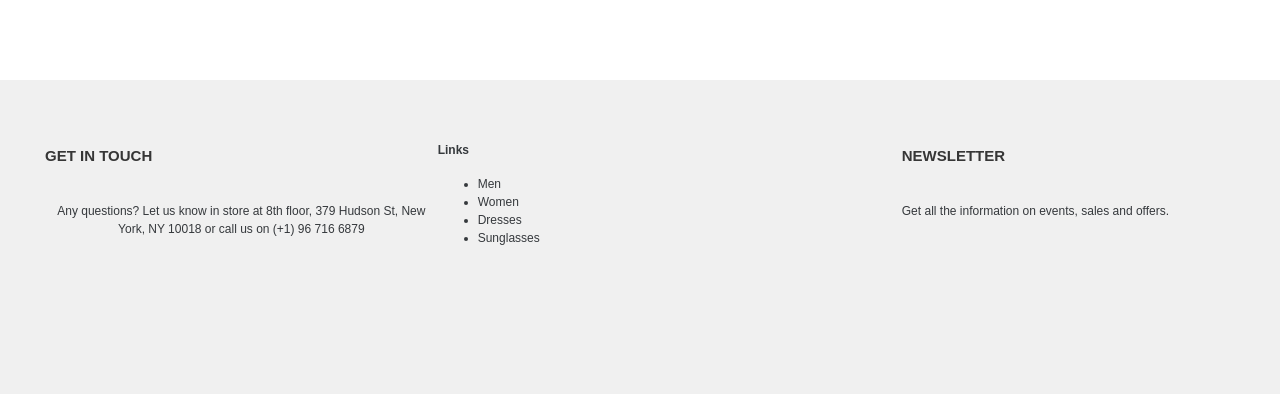
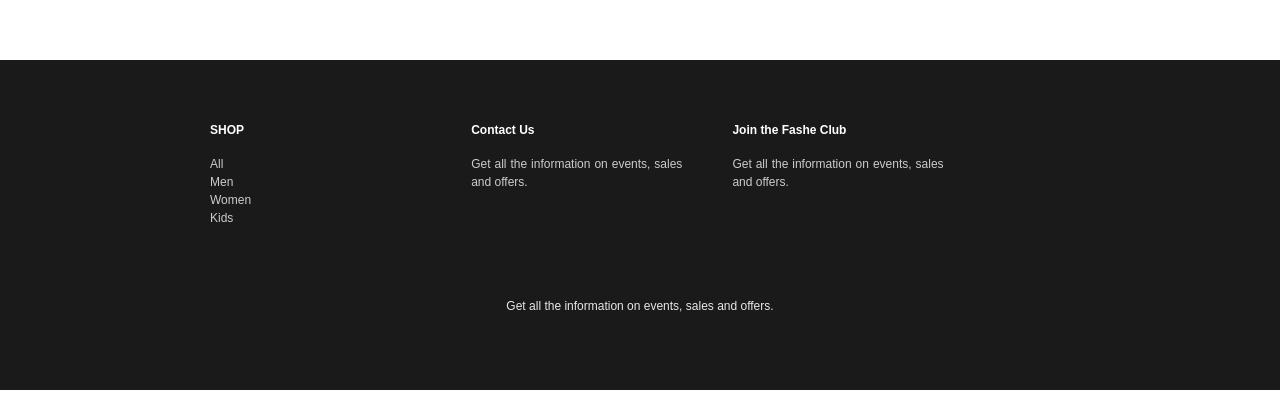
Before and after one commit to Sobiash/e-commerce-fullstack-app, a React (Create React App) app in the folder client/: page / in a window 1280 px wide. Shown: the part 820-1214 px from the top of the page. Built offline with nearby package versions, Linux system fonts and the light colour scheme; no server answers.

Commit message:
footer setting and some other css

```diff
--- a/client/src/components/Footer/Footer.js
+++ b/client/src/components/Footer/Footer.js
@@ -4,50 +4,35 @@ const Footer = ({ data }) => {
   return data.siteData ? (
     <footer>
       <div className="wrapper">
-        <div className="flex-w">
-          <div className="left">
-            <h4 className="newsletter">GET IN TOUCH</h4>
-            <p>
-              Any questions? Let us know in store at 8th floor, 379 Hudson St,
-              New York, NY 10018 or call us on (+1) 96 716 6879
-            </p>
-          </div>
-          <div className="middle">
-            <div className="w-size7 p-t-30 p-l-15 p-r-15 respon4">
-              <h4 className="s-text12 p-b-30">Links</h4>
+        <div className="container">
+          <div className="flex-w">
+            <div className="left">
+              <h4 className="newsletter">SHOP</h4>
+              <div>
+                <div>
+                  <div>All</div>
+                  <div>Men</div>
+                  <div>Women</div>
+                  <div>Kids</div>
+                </div>
+              </div>
+            </div>
+            <div className="middle">
+              <h4 className="newsletter">Contact Us</h4>
+              <div>
+                <div>Get all the information on events, sales and offers.</div>
+              </div>
+            </div>
 
-              <ul>
-                <li className="p-b-9">
-                  {/* <a href="#" className="s-text7"> */}
-                  Men
-                  {/* </a> */}
-                </li>
-
-                <li className="p-b-9">
-                  {/* <a href="#" className="s-text7"> */}
-                  Women
-                  {/* </a> */}
-                </li>
-
-                <li className="p-b-9">
-                  {/* <a href="#" className="s-text7"> */}
-                  Dresses
-                  {/* </a> */}
-                </li>
-
-                <li className="p-b-9">
-                  {/* <a href="#" className="s-text7"> */}
-                  Sunglasses
-                  {/* </a> */}
-                </li>
-              </ul>
+            <div className="right">
+              <h4 className="newsletter">Join the Fashe Club</h4>
+              <div>
+                <div>Get all the information on events, sales and offers.</div>
+              </div>
             </div>
           </div>
-          <div className="right">
-            <h4 className="newsletter">NEWSLETTER</h4>
-            <div>
-              <div>Get all the information on events, sales and offers.</div>
-            </div>
+          <div className="copyright">
+            Get all the information on events, sales and offers.
           </div>
         </div>
       </div>
--- a/client/src/components/Home/Home.js
+++ b/client/src/components/Home/Home.js
@@ -8,8 +8,8 @@ class Home extends React.Component {
     return (
       <div>
         <HomeSlider />
+        <Promotions />
         <PopularCategories />
-        <Promotions />
       </div>
     );
   }
--- a/client/src/components/Home/Promotions.js
+++ b/client/src/components/Home/Promotions.js
@@ -32,7 +32,11 @@ const Promotions = props => {
       </div>
     ) : null;
 
-  return <div className="home_promotion">{renderPromotion()}</div>;
+  return (
+    <div className="container">
+      <div className="home_promotion">{renderPromotion()}</div>
+    </div>
+  );
 };
 
 export default Promotions;
--- a/client/src/components/Home/Slider.js
+++ b/client/src/components/Home/Slider.js
@@ -1,5 +1,4 @@
 import React from "react";
-import Slider from "react-slick";
 import MyButton from "../utils/button";
 
 const HomeSlider = props => {
@@ -13,41 +12,35 @@ const HomeSlider = props => {
     },
     {
       img: "/images/img2.jpeg",
-      lineOne: "Women Collection 2019",
+      lineOne: "Men Collection 2019",
       lineTwo: "New Arrivals",
       linkTitle: "Shop now",
       linkTo: "/shop"
     },
     {
       img: "/images/img3.jpeg",
-      lineOne: "B-Stock",
-      lineTwo: "Awesome discounts",
+      lineOne: "Awesome",
+      lineTwo: "Discounts",
       linkTitle: "View offers",
       linkTo: "/shop"
     }
   ];
-  const settings = {
-    dots: false,
-    infinite: true,
-    speed: 1500,
-    autoplay: true,
-    arrows: false,
-    fade: true
-  };
   const generateSlider = () =>
     slides
       ? slides.map((item, i) => (
           <div key={i}>
             <div
-              className="carrousel_image"
+              className="wrapper_image"
               style={{
                 background: `url(${item.img})`,
                 backgroundPosition: "center",
                 backgroundSize: "cover",
-                backgroundRepeat: "no-repeat"
+                backgroundRepeat: "no-repeat",
+                marginTop: "25px"
               }}
             >
               <div className="featured_action">
+                <div className="tags">
                   <div className="tag title">{item.lineOne}</div>
                   <div className="tag low_title">{item.lineTwo}</div>
                   <div>
@@ -63,6 +56,7 @@ const HomeSlider = props => {
                 </div>
               </div>
             </div>
+          </div>
         ))
       : null;
 
@@ -73,8 +67,8 @@ const HomeSlider = props => {
         overflow: "hidden"
       }}
     >
-      <div className="carrousel_wrapper">
-        <Slider {...settings}>{generateSlider()}</Slider>
+      <div className="container">
+        <div className="wrapper">{generateSlider()}</div>
       </div>
     </div>
   );
--- a/client/src/css/styles.css
+++ b/client/src/css/styles.css
@@ -66,18 +66,16 @@ body {
   margin-top: 80px;
   min-height: 100vh;
 }
-.carrousel_wrapper {
-  overflow: hidden;
+
+.wrapper_image {
+  min-height: 88vh;
+  position: relative;
 }
 
-.carrousel_image {
-  min-height: 88vh;
-}
-
-.main_loader {
+/* /* .main_loader {
   text-align: center;
   margin-top: 100px;
-}
+}  */
 
 .page_wrapper {
   padding-top: 85px;
@@ -216,6 +214,11 @@ select {
   cursor: pointer;
 }
 
+.link_default:hover {
+  background: #fff;
+  color: #222222;
+}
+
 .card_link,
 .bag_link,
 .add_to_cart_link {
@@ -315,100 +318,89 @@ header .log_out_link {
 
 footer .wrapper {
   padding: 45px;
-  background-color: #f0f0f0;
+  background-color: #1a1a1a;
+  text-align: justify;
 }
 
 footer .left {
-  width: 33%;
+  width: 22%;
+  padding: 0 0px 0 50px;
 }
 footer .middle {
-  width: 39%;
+  width: 22%;
+  padding: 0 0px 0 50px;
 }
 footer .right {
-  width: 28%;
+  width: 22%;
+  padding: 0 0px 0 50px;
 }
 footer .flex-w {
   display: flex;
-  color: #212529;
-  opacity: 0.9;
+  color: #cccccc;
   font-size: 12px;
-  padding-bottom: 90px;
+  padding-bottom: 70px;
 }
-
+footer .wrapper h4 {
+  color: #ffffff;
+  font-size: 12px;
+}
 footer .newsletter {
   font-size: 15px;
-  color: #222222;
-  line-height: 1.5;
-  text-transform: uppercase;
-  padding-bottom: 15px;
+}
+footer li {
+  list-style: none;
+  padding-right: 0%;
 }
 
 .flex-w {
   display: flex;
   flex-wrap: wrap;
-  padding-bottom: 90px;
+}
+.copyright {
+  margin-bottom: 30px;
+  text-align: center;
+  color: #ffffff;
+  opacity: 0.9;
+  font-size: 12px;
 }
 
-footer .business_nfo {
-  display: flex;
-  flex-wrap: wrap;
+.featured_action {
+  position: absolute;
+  top: 75%;
+  left: 35%;
 }
-
-footer .business_nfo .tag {
-  flex-grow: 1;
-  position: relative;
-  width: 50%;
-  margin-bottom: 30px;
-}
-footer .business_nfo .icon {
-  position: absolute;
-  font-size: 12px;
-  top: 10px;
-}
-footer .business_nfo .nfo {
-  padding-left: 40px;
-}
-
-.carrousel_wrapper .featured_action {
-  position: absolute;
-  top: 25%;
-  left: 30%;
+.tags {
   text-align: center;
 }
 
-.carrousel_wrapper .featured_action a {
-  position: absolute;
-  top: 90%;
-  left: 40%;
-  padding: 5px 15px;
+.featured_action a {
+  padding: 5px 25px;
   background-color: #ffff !important;
-  font-family: Montserrat-Regular;
   font-size: 15px;
-  font-weight: 400;
+  font-weight: 500;
   line-height: 1.7;
   color: rgb(17, 17, 17);
   text-transform: uppercase;
-  border-radius: 23px;
   border: 1px solid #fff !important;
 }
 
 div.tag.title {
-  font-family: "Montserrat-Regular";
+  text-transform: uppercase;
   font-size: 18px;
   color: white;
   line-height: 1.5;
   letter-spacing: 2px;
 }
 div.tag.low_title {
-  /* font-family: Poppins-Bold; */
-  font-size: 60px;
+  font-size: 35px;
   color: white;
   line-height: 1.2;
   text-transform: uppercase;
+  font-weight: 600;
 }
 
 .home_promotion .home_promotion_img {
-  height: 350px;
+  height: 250px;
   background-size: cover !important;
   background-position: top center !important;
   padding: 15px;
@@ -418,7 +410,6 @@ div.tag.low_title {
 }
 
 .home_promotion .tag {
-  color: #ffffff;
   padding: 0px 20px;
   text-transform: uppercase;
   display: table;
@@ -427,18 +418,20 @@ div.tag.low_title {
 .home_promotion .tag.title {
   position: absolute;
   top: 15%;
-  left: 43%;
+  left: 38%;
   background: #82828287;
-  font-size: 50px;
+  font-size: 40px;
   font-weight: 700;
   margin: 10px auto;
 }
 
 .home_promotion .tag.low_title {
+  color: #ffffff;
+  background: #82828287;
   position: absolute;
-  top: 45%;
+  top: 50%;
   left: 25%;
-  font-size: 30px;
+  font-size: 20px;
   font-weight: 300;
   margin-top: 10px;
   margin: 0 auto;
@@ -447,7 +440,7 @@ div.tag.low_title {
 .home_promotion .my_link a {
   position: absolute;
   top: 55%;
-  left: 45%;
+  left: 38%;
 }
 
 .card_block {
```
Lines whose indentation alone changed are shown as unchanged.
